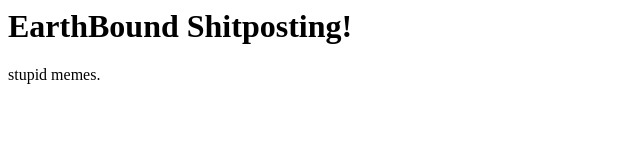
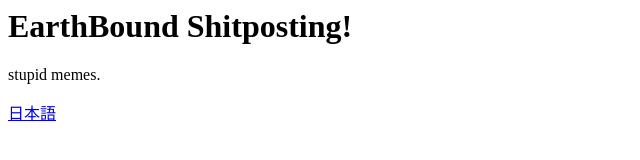
Before and after one commit to motherfortress2/earthboundshitposting, a plain HTML site: page index.html in a window 1280 px wide. Shown: the full height of the page, 0-640 px from the left. Drawn offline with Linux system fonts and the light colour scheme.

Commit message:
Update index.html

```diff
--- a/index.html
+++ b/index.html
@@ -3,4 +3,5 @@
 <body>
   <h1>EarthBound Shitposting!</h1>
   <p>stupid memes.</p>
+  <a href="earthboundshitposting.netlify.app/jp">日本語</a>
 </body>
```
